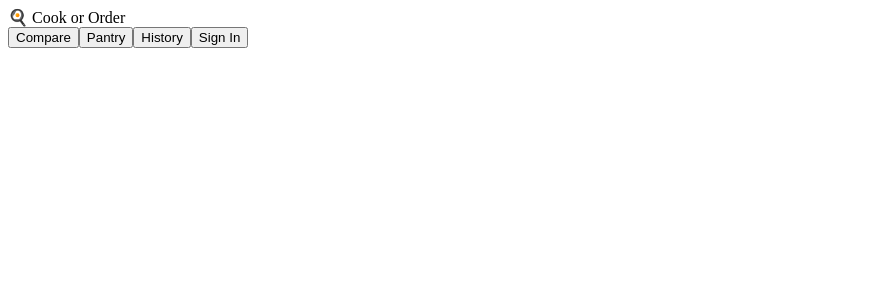
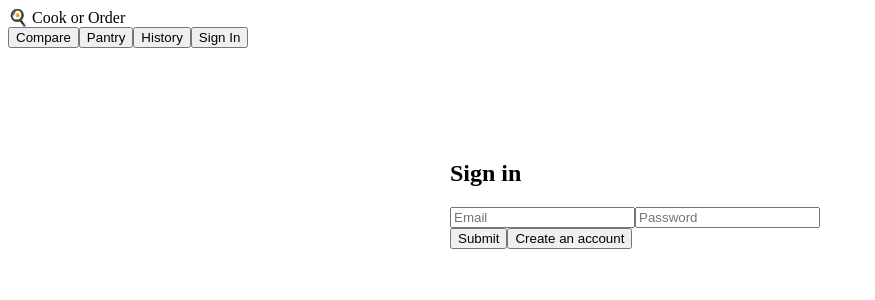
Before and after one commit to Jimz2245/cook-or-order, a React app in the folder frontend/: page / in a window 1280 px wide. Both pictures are taken after a click on the button "Sign In". Shown: the top 300 px of the page, without its empty margins (0-875 px from the left). Built offline with nearby package versions, Linux system fonts and the light colour scheme; the HTML template or start-up script is replaced by a standard one.

Commit message:
day 14 and more (pantry, compare, sign in)

```diff
--- a/frontend/src/App.jsx
+++ b/frontend/src/App.jsx
@@ -2,6 +2,8 @@ import { useState, useEffect } from "react"
 import Navbar from "./components/Navbar"
 import { getToken, removeToken } from "./api"
 import ComparePage from "./pages/ComparePage"
+import AuthPage from "./pages/AuthPage"
+
 
 
 export default function App() {
@@ -28,6 +30,12 @@ export default function App() {
           />
           <main style={{ maxWidth: 900, margin: "0 auto", padding: "2rem" }}>
               {page === "compare" && <ComparePage isLoggedIn={isLoggedIn} />}
+              {page === "auth" && (
+                  <AuthPage onSuccess={() => {
+                      setIsLoggedIn(true)
+                      setPage("compare")
+                  }} />
+              )}
           </main>
       </div>
   )
--- a/frontend/src/components/IngredientInput.jsx
+++ b/frontend/src/components/IngredientInput.jsx
@@ -13,6 +13,8 @@ export default function IngredientInput({ ingredients, setIngredients, onLoadPan
 
     return (
         <div>
+            {/* Input row */}
+            <div style={{ display: "flex", gap: 8 }}>
                 <input
                     value={input}
                     onChange={(e) => setInput(e.target.value)}
@@ -20,14 +22,14 @@ export default function IngredientInput({ ingredients, setIngredients, onLoadPan
                     placeholder="Add an ingredient..."
                 />
                 <button onClick={addIngredient}>Add</button>
-            {/* Load pantry button — only show if onLoadPantry exists */}
                 {onLoadPantry && <button onClick={onLoadPantry}>Load Pantry</button>}
-            {/* Ingredient tags */}
-            <div>
+            </div>
+
+            {/* Ingredient tags — spaced below the input */}
+            <div style={{ display: "flex", flexWrap: "wrap", gap: 8, marginTop: 12 }}>
                 {ingredients.map((item) => (
                     <span key={item}>
                         {item}
-                        {/* × button to remove */}
                         <button onClick={() => setIngredients(ingredients.filter(i => i !== item))}>×</button>
                     </span>
                 ))}
--- a/frontend/src/components/RecipeCard.jsx
+++ b/frontend/src/components/RecipeCard.jsx
@@ -0,0 +1,25 @@
+export default function RecipeCard({ recipe }) {
+    return (
+        <div style={{
+            border: "1.5px solid #eee",
+            borderRadius: "12px",
+            overflow: "hidden",
+            cursor: "pointer",
+            background: "white"
+        }}>
+            <img src={recipe.image} alt={recipe.title} style={{ width: "100%", height: 160, objectFit: "cover" }} />
+            <div style={{ padding: 16 }}>
+                <h3 style={{ margin: "0 0 8px" }}>{recipe.title}</h3>
+                <p style={{ margin: 0, fontSize: "0.85rem", color: "#666" }}>
+                    ✅ Uses {recipe.usedCount} of your ingredients
+                </p>
+                {recipe.missedCount > 0 && (
+                    <p style={{ margin: "4px 0 0", fontSize: "0.85rem", color: "#999" }}>
+                        🛒 Missing: {recipe.missedIngredients.slice(0, 2).join(", ")}
+                        {recipe.missedCount > 2 && ` +${recipe.missedCount - 2} more`}
+                    </p>
+                )}
+            </div>
+        </div>
+    )
+}
--- a/frontend/src/pages/AuthPage.jsx
+++ b/frontend/src/pages/AuthPage.jsx
@@ -0,0 +1,61 @@
+import { useState } from "react"
+import { login, register } from "../api"
+
+export default function AuthPage({ onSuccess }) {
+    const [mode, setMode] = useState("login")
+    const [email, setEmail] = useState("")
+    const [password, setPassword] = useState("")
+    const [error, setError] = useState(null)
+    const [loading, setLoading] = useState(false)
+
+    const handleSubmit = async () => {
+        setLoading(true)
+        if (mode === "login") {
+            login(email, password)
+                .then(onSuccess)
+                .catch(err => setError("Login failed"))
+                .finally(() => setLoading(false))
+        } else {
+            register(email, password)
+                .then(() => login(email, password))
+                .then(onSuccess)
+                .catch(err => setError("Registration failed"))
+                .finally(() => setLoading(false))
+        }
+        // if mode is "login" call login(), else call register() then login()
+        // on success call onSuccess()
+        // catch errors and set error message
+    }
+
+    return (
+        <div style={{ maxWidth: 380, margin: "80px auto" }}>
+            <h2>{mode === "login" ? "Sign in" : "Create account"}</h2>
+            {/* email input */}
+            <input
+                type="email"
+                value={email}
+                onChange={(e) => setEmail(e.target.value)}
+                placeholder="Email"
+                required
+            />
+            {/* password input */}
+            <input
+                type="password"
+                value={password}
+                onChange={(e) => setPassword(e.target.value)}
+                placeholder="Password"
+                required
+            />
+            {/* error message */}
+            {error && <p style={{ color: "red" }}>{error}</p>}
+            {/* submit button */}
+            <button onClick={handleSubmit} disabled={loading}>
+                {loading ? "Loading..." : "Submit"}
+            </button>
+            {/* toggle between login and register */}
+            <button onClick={() => setMode(mode === "login" ? "register" : "login")}>
+                {mode === "login" ? "Create an account" : "Already have an account?"}
+            </button>
+        </div>
+    )
+}
--- a/frontend/src/pages/ComparePage.jsx
+++ b/frontend/src/pages/ComparePage.jsx
@@ -1,6 +1,7 @@
 import { useState } from "react"
 import IngredientInput from "../components/IngredientInput"
 import { compare, getPantry } from "../api"
+import RecipeCard from "../components/RecipeCard"
 
 export default function ComparePage({ isLoggedIn }) {
     const [ingredients, setIngredients] = useState([])
@@ -40,19 +41,29 @@ export default function ComparePage({ isLoggedIn }) {
                 setIngredients={setIngredients}
                 onLoadPantry={isLoggedIn ? handleLoadPantry : null}
             />
-            <button onClick={handleCompare} disabled={loading || ingredients.length === 0}>
+            <button
+                onClick={handleCompare}
+                disabled={loading || ingredients.length === 0}
+                style={{ marginTop: 16 }}
+            >
                 {loading ? "Finding recipes..." : "Compare →"}
             </button>
             {error && <p>{error}</p>}
             {/* Show results when they exist */}
             {results && (
                 <div>
+                    <div style={{ background: "#1a1a1a", color: "white", padding: "20px", borderRadius: "12px", marginTop: "20px" }}>
+                        <p>Ordering {results.cost_estimate.cost} would cost ~${results.cost_estimate.deliveryEstimate}</p>
+                        <p>Making it at home would cost ~${results.cost_estimate.homeEstimate}</p>
+                        <p style={{ opacity: 0.7}}>{results.cost_estimate.reasoning}</p>
+                    </div>
                     <h2>Recipes you can make:</h2>
-                    <ul>
+                    {/* Recipe grid */}
+                    <div style={{ display: "grid", gridTemplateColumns: "repeat(auto-fill, minmax(260px, 1fr))", gap: 16, marginTop: 24 }}>
                         {results.recipes.map(r => (
-                            <li key={r.id}>{r.title}</li>
+                            <RecipeCard key={r.id} recipe={r} />
                         ))}
-                    </ul>
+                    </div>
                 </div>
             )}
         </div>
```
Lines whose indentation alone changed are shown as unchanged.
